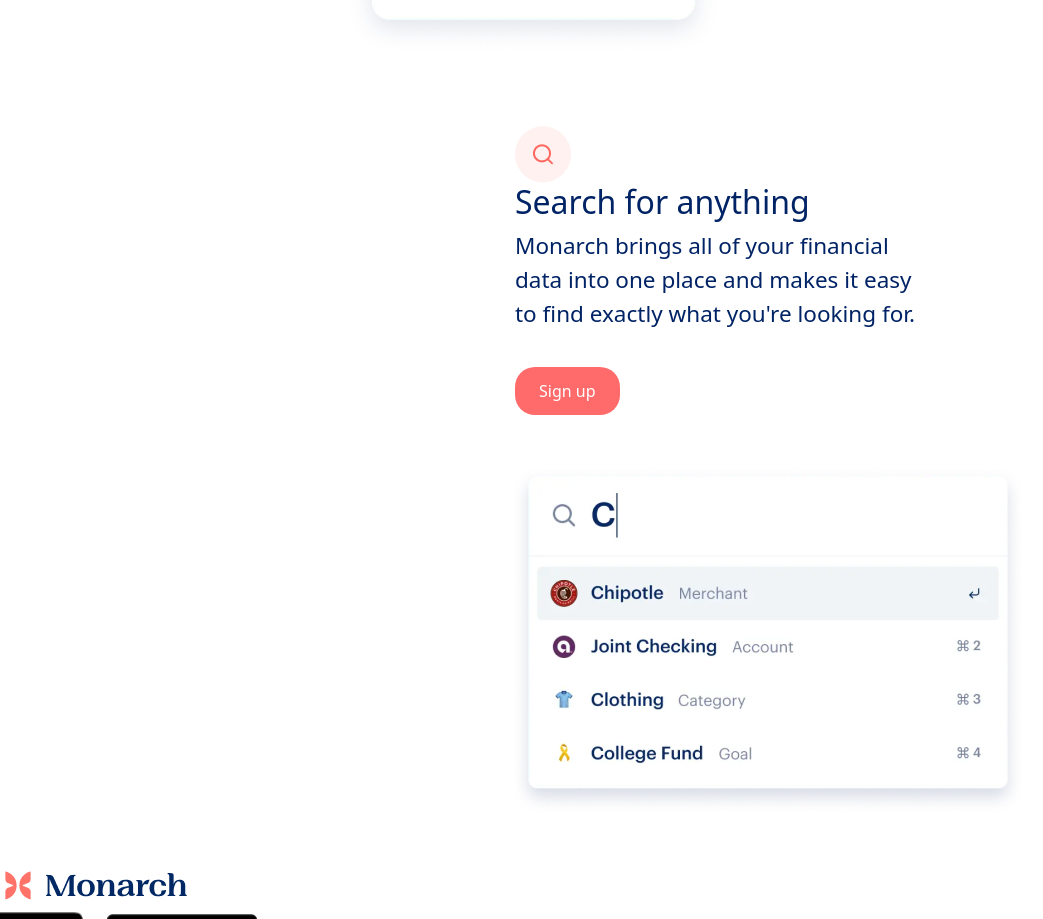
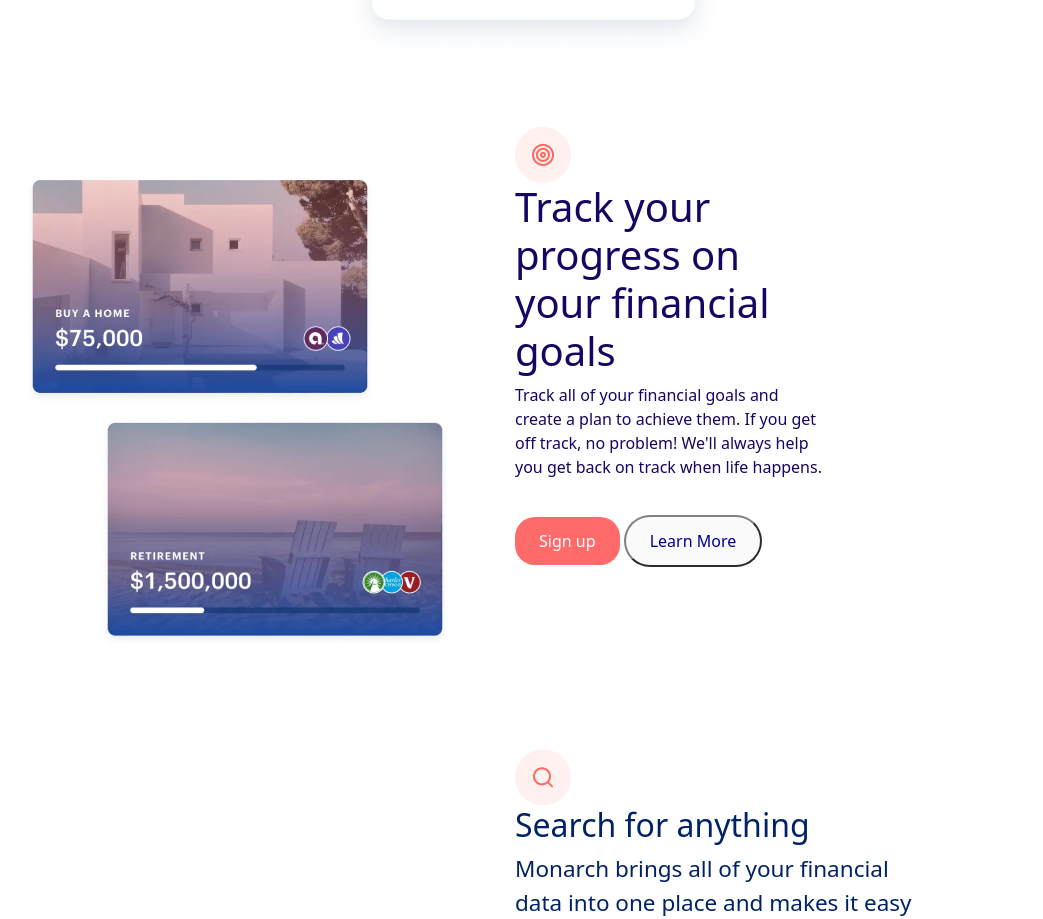
Before and after one commit to markgiovany/tercer-parcial, a plain HTML site: page index.html in a window 1280 px wide. Shown: the part 4728-5647 px from the top of the page, without its empty margins (45-1088 px from the left). Drawn offline with nearby package versions, Linux system fonts and the light colour scheme; files whose address does not match are found by name.

Commit message:
AGREGANDO TRACK

```diff
--- a/index.html
+++ b/index.html
@@ -189,6 +189,24 @@
     </div>
 </div>
 
+<div class="containertrack">
+  <div class="row">
+      <div class="buyhome col">
+          <img src="imagenes/buy-home-retirement.png" alt="">
+      </div>
+      <div class="itemstrack col">
+          <img src="imagenes/track-icon.png" alt="">
+          <h1 style="color: #180463;">Track your progress on your financial goals</h1>
+          <p style="color: #180463;">Track all of your financial goals and create a
+              plan to achieve them. If you get off track, no
+              problem! We'll always help you get back on
+              track when life happens.</p>
+          <button class="sign-up-btn-track">Sign up</button>
+          <button class="learn-more-btn-track">Learn More</button>
+      </div>
+  </div>
+</div>
+
 
 
 <div class="loco">
--- a/style.css
+++ b/style.css
@@ -1067,3 +1067,46 @@ form{
             padding: auto;
             width: 300px;
         }
+
+
+        .containertrack {
+            transform: translateY(50px);
+            display: flex;
+            align-items: center;
+            justify-content: space-between;
+            max-width: 900px;
+            background-color: white;
+            padding: 30px;
+            left: 405px;
+        }
+
+        .sign-up-btn-track {
+            background-color: #ff6b6b;
+            color: white;
+            border: none;
+            padding: 12px 24px;
+            border-radius: 20px;
+            cursor:pointer;
+            font-size: 16px;
+            margin-top: 20px;
+        }
+
+        .learn-more-btn-track {
+            left: 15px;
+            background-color: #fafafa;
+            color: darkblue;
+            padding: 12px 24px;
+            border-radius: 30px;
+            border-color: gray;
+            cursor:pointer;
+            font-size: 16px;
+            margin-top: 20px;
+        }
+
+        .buyhome {
+            padding-left: 20px;
+        }
+
+        .itemstrack {
+            margin-top: 10%;
+        }
```
Also changed, not shown: imagenes/buy-home-retirement.png (added), imagenes/track-icon.png (added).
